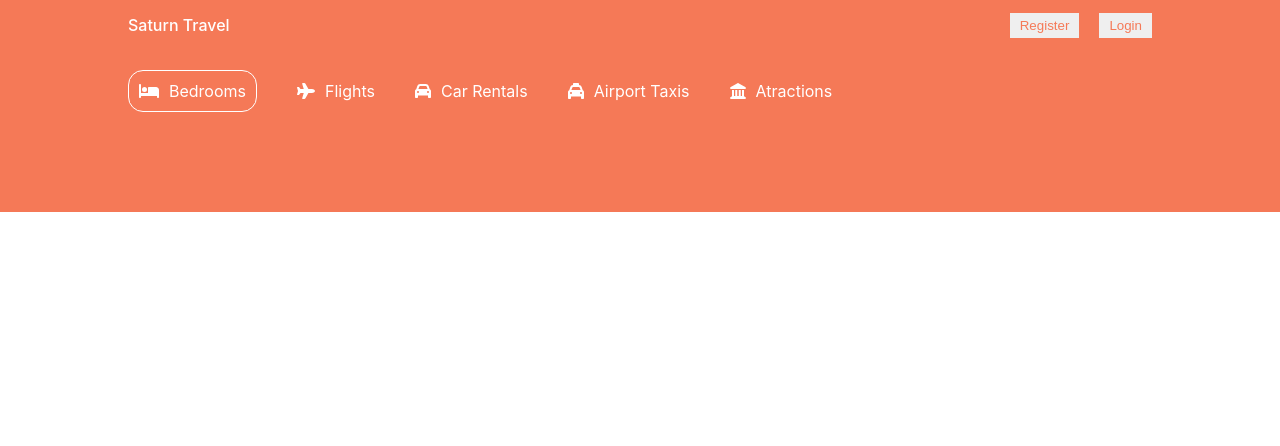
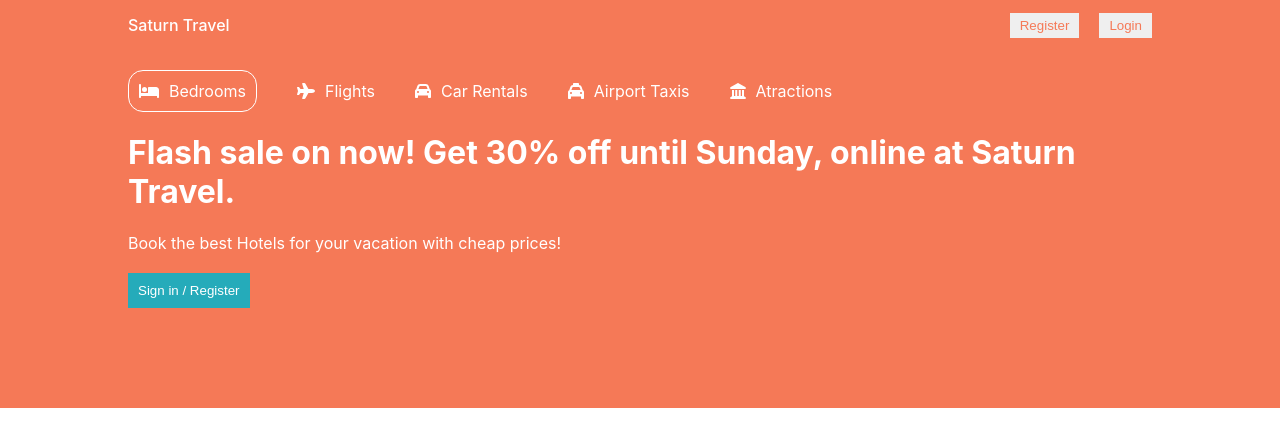
Before and after one commit to theringsofsaturn/booking-app, a React (Create React App) app: page / in a window 1280 px wide. Shown: the top 446 px of the page. Built offline with nearby package versions, Linux system fonts and the light colour scheme.

Commit message:
header title styles

```diff
--- a/src/components/header/Header.jsx
+++ b/src/components/header/Header.jsx
@@ -34,6 +34,13 @@
             <span>Atractions</span>
           </div>
         </div>
+        <h1 className="headerTitle">
+          Flash sale on now! Get 30% off until Sunday, online at Saturn Travel.
+        </h1>
+        <p className="headerDesc">
+          Book the best Hotels for your vacation with cheap prices!
+        </p>
+        <button className="headerButton">Sign in / Register</button>
       </div>
     </div>
   );
--- a/src/components/header/header.css
+++ b/src/components/header/header.css
@@ -28,3 +28,16 @@
   padding: 10px;
   border-radius: 15px;
 }
+
+.headerDesc {
+  margin: 20px 0px;
+}
+
+.headerButton {
+  background-color: rgb(37, 171, 186);
+  color: white;
+  font-weight: 500;
+  border: none;
+  padding: 10px;
+  cursor: pointer;
+}
```
